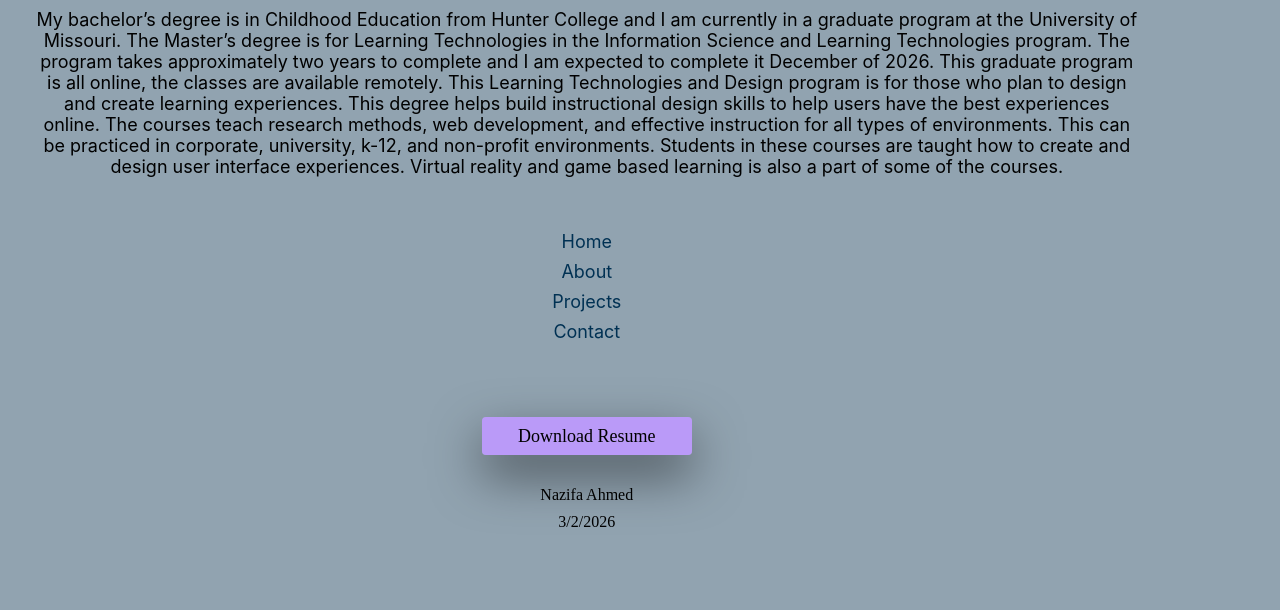
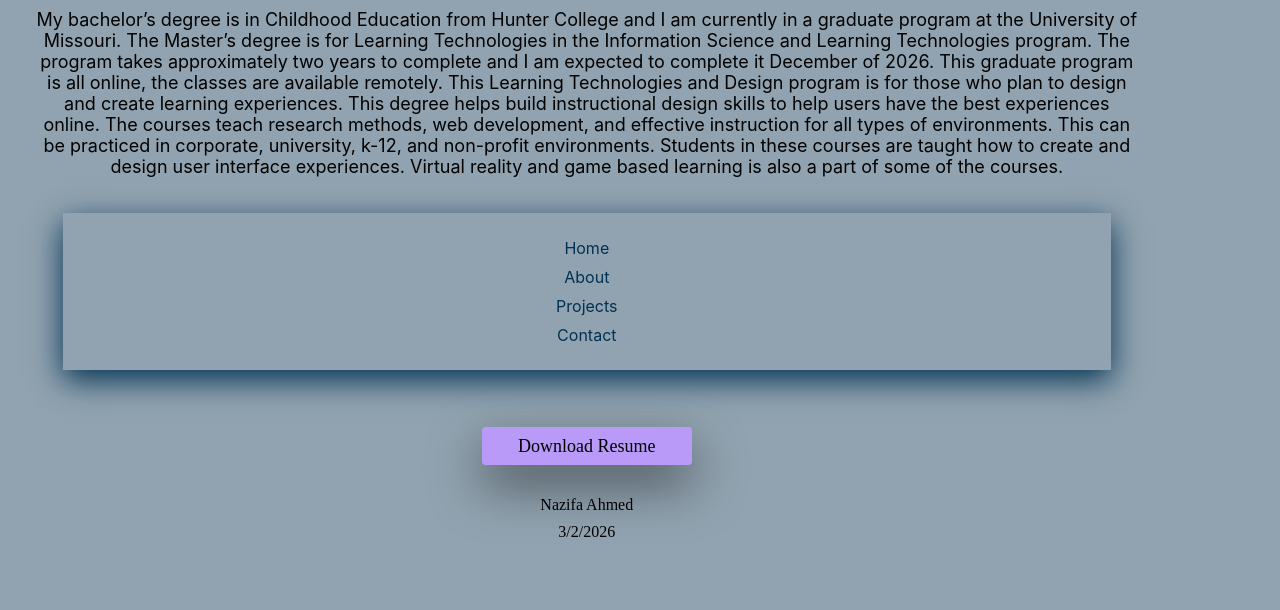
Before and after one commit to nazifaa200/nazifaa200.github.io, a PHP site: page /about.html in a window 1280 px wide. Shown: the part 50-660 px from the top of the page. Run offline with PHP 8.4, Linux system fonts and the light colour scheme.

Commit message:
Add files via upload

```diff
--- a/webdevelopment/style.css
+++ b/webdevelopment/style.css
@@ -55,7 +55,8 @@ html {font-size: 10px;}
         height: 100vh;
         background: linear-gradient, no-repeat center / cover;
         color: black;
-        align-items: center; }
+        align-items: center;
+        .dt . about }
 
 .resume a {text-decoration: none;
          font-family: Work sans-serif;
@@ -69,9 +70,9 @@ html {font-size: 10px;}
          margin-bottom: 2rem;
          box-shadow: 0 20px 50px rgba(0,0,0,.5);}
 
-.navprimary {color: #003153;
+dl {color:#003153;
         font-family: inter;
-        font-size: 1.7 rem;
+        font-size: 16px;
         margin: 2rem;
-        padding: 0.5em;
-         }
+        padding: 1em;
+        box-shadow: 0 10px 30px;  }
```
